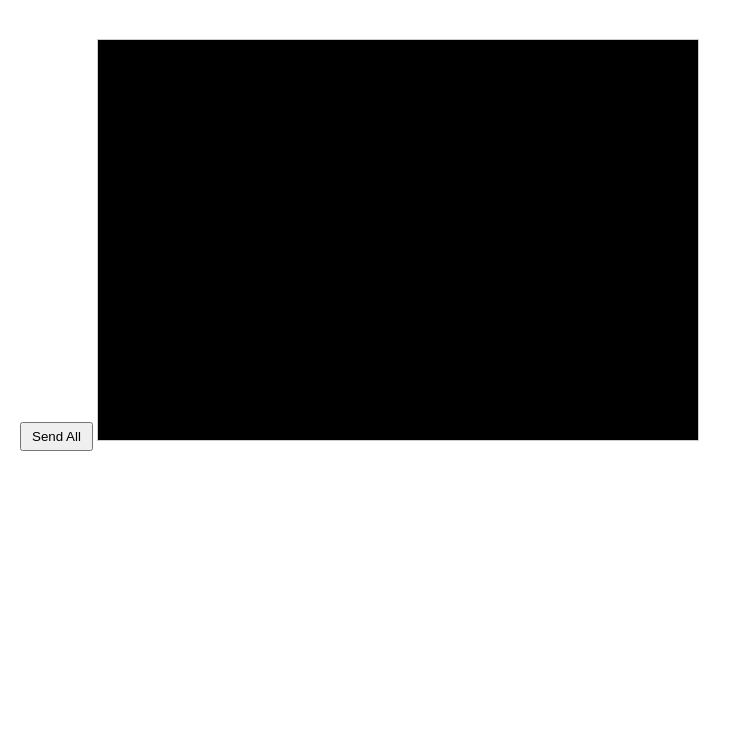
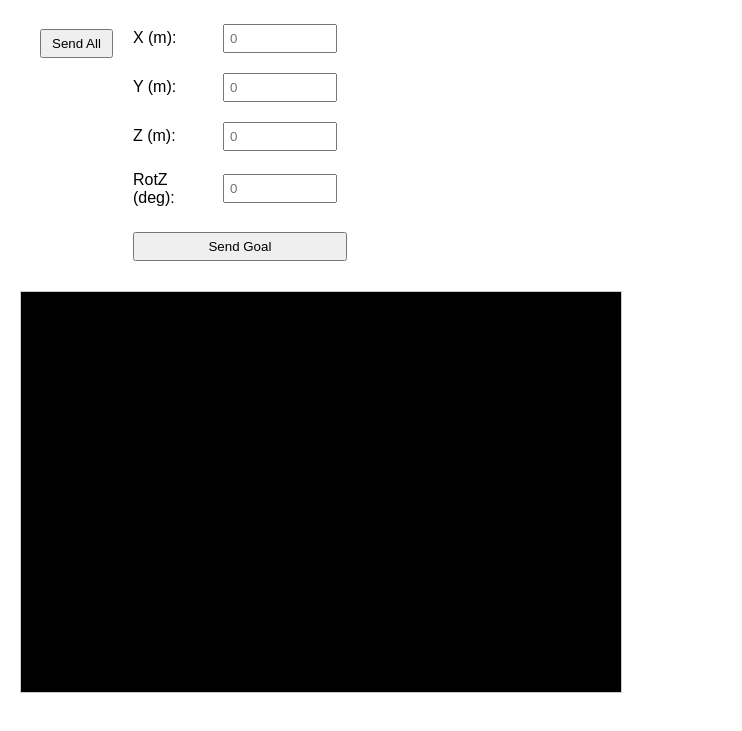
Before and after one commit to robruigrok/robot_visualization, a website built with Vite: page frontend/index.html in a window 1280 px wide. Shown: the part 61-792 px from the top of the page, without its empty margins (0-742 px from the left). Built offline with nearby package versions, Linux system fonts and the light colour scheme; no server answers.

Commit message:
frontend: add buttons for sending goal pose for tool

```diff
--- a/frontend/index.html
+++ b/frontend/index.html
@@ -9,8 +9,29 @@
 <body>
   <h1>Robot State</h1>
   <div id="state"></div>
-  <div id="controls"></div>
-  <button id="send-all">Send All</button>
+  <div class="controls-container">
+    <div id="controls"></div>
+    <button id="send-all">Send All</button>
+    <div id="goal-pose-controls">
+      <p>
+        <label for="goal-x">X (m):</label>
+        <input type="number" id="goal-x" placeholder="0" step="0.01" />
+      </p>
+      <p>
+        <label for="goal-y">Y (m):</label>
+        <input type="number" id="goal-y" placeholder="0" step="0.01" />
+      </p>
+      <p>
+        <label for="goal-z">Z (m):</label>
+        <input type="number" id="goal-z" placeholder="0" step="0.01" />
+      </p>
+      <p>
+        <label for="goal-rotz">RotZ (deg):</label>
+        <input type="number" id="goal-rotz" placeholder="0" step="1.0" />
+      </p>
+      <button id="send-goal">Send Goal</button>
+    </div>
+  </div>
   <canvas id="three-canvas"></canvas>
   <script type="module" src="/src/main_links.ts"></script>
 </body>
--- a/frontend/src/main_links.ts
+++ b/frontend/src/main_links.ts
@@ -5,6 +5,13 @@ interface LinkState {
   movable: string;
   translation: { x: number; y: number; z: number };
   rotation: { x: number; y: number; z: number };
+}
+
+interface GoalPose {
+  x: number;
+  y: number;
+  z: number;
+  rotz: number;
 }
 
 const ws = new WebSocket('ws://localhost:3000');
@@ -177,6 +184,19 @@ sendAllButton.addEventListener('click', () => {
   }
 });
 
+// Send Goal button handler
+const sendGoalButton = document.getElementById('send-goal') as HTMLButtonElement;
+sendGoalButton.addEventListener('click', () => {
+  const goalPose: GoalPose = {
+    x: parseFloat((document.getElementById('goal-x') as HTMLInputElement).value) || 0,
+    y: parseFloat((document.getElementById('goal-y') as HTMLInputElement).value) || 0,
+    z: parseFloat((document.getElementById('goal-z') as HTMLInputElement).value) || 0,
+    rotz: parseFloat((document.getElementById('goal-rotz') as HTMLInputElement).value) || 0
+  };
+  ws.send(JSON.stringify({ goal_pose: goalPose }));
+  console.log('Sent Goal:', goalPose);
+});
+
 ws.onerror = (error: Event) => console.error('WebSocket error:', error);
 ws.onclose = () => console.log('WebSocket closed');
 
--- a/frontend/src/style.css
+++ b/frontend/src/style.css
@@ -5,11 +5,34 @@ body {
 #state {
   margin-top: 20px;
 }
+.controls-container {
+  display: flex;
+  gap: 20px;
+  align-items: flex-start;
+  margin-top: 20px;
+}
 #controls {
-  margin-top: 20px;
+  display: flex;
+  flex-direction: column;
+  gap: 10px;
+  position: relative;
+  z-index: 2;
+}
+#goal-pose-controls {
+  display: flex;
+  flex-direction: column;
+  gap: 10px;
+  position: relative;
+  z-index: 2;
 }
 p {
   margin: 5px 0;
+  display: flex;
+  align-items: center;
+}
+label {
+  width: 80px; /* Fixed width for consistent label alignment */
+  margin-right: 10px;
 }
 span {
   font-weight: bold;
@@ -23,9 +46,24 @@ button {
   padding: 5px 10px;
   cursor: pointer;
 }
+#send-all {
+  display: block;
+  margin: 10px 0;
+  position: relative;
+  z-index: 2;
+}
+#send-goal {
+  display: block;
+  margin: 10px 0;
+  position: relative;
+  z-index: 2;
+}
 #three-canvas {
+  display: block;
   width: 600px;
   height: 400px;
   border: 1px solid #ccc;
   margin-top: 20px;
+  position: relative;
+  z-index: 1;
 }
```
